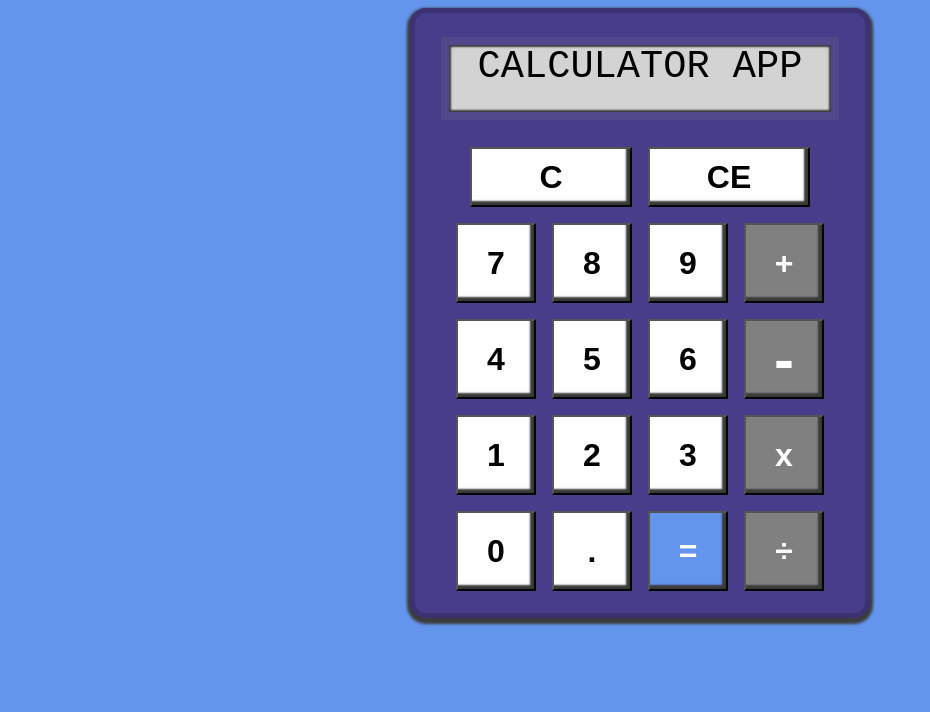
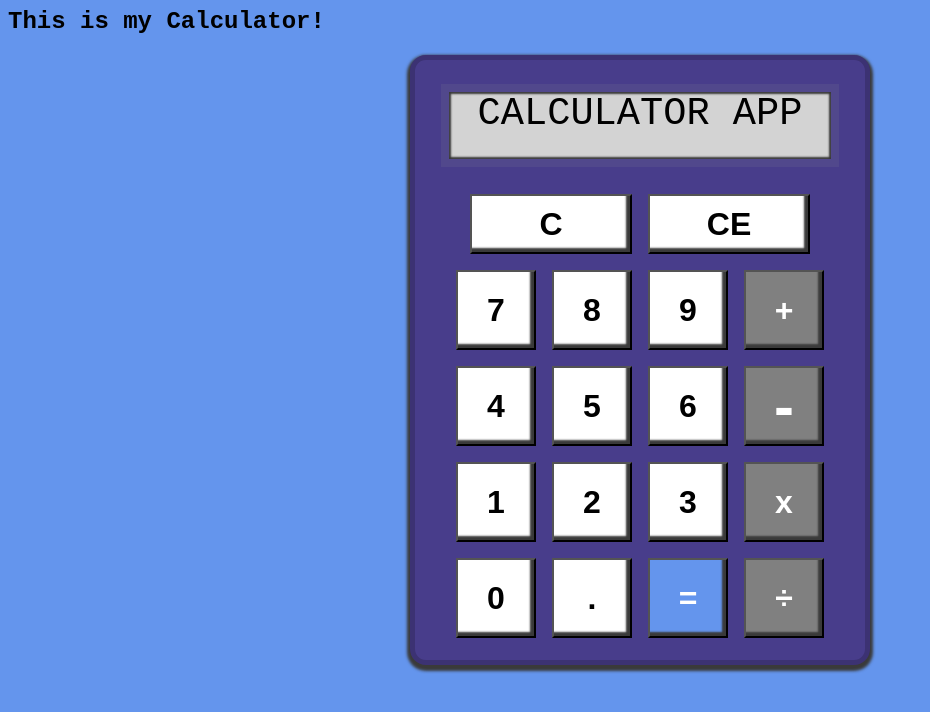
Before and after one commit to lawsonlewallen/Calculator_Odin_Project, a plain HTML site: page index.html in a window 1280 px wide. Shown: the whole page, without its empty margins (0-930 px from the left). Drawn offline with Linux system fonts and the light colour scheme.

Commit message:
added greeting message

```diff
--- a/index.html
+++ b/index.html
@@ -4,6 +4,7 @@
     <link rel="stylesheet" href="Calculator.css" />
     </head>
     <body>
+        <h2>This is my Calculator!</h2>
         <div id='calculatorparent'>
             <div id="displayparent">
                 <div id='display' class='pressbuttonbelow'></div>
```
